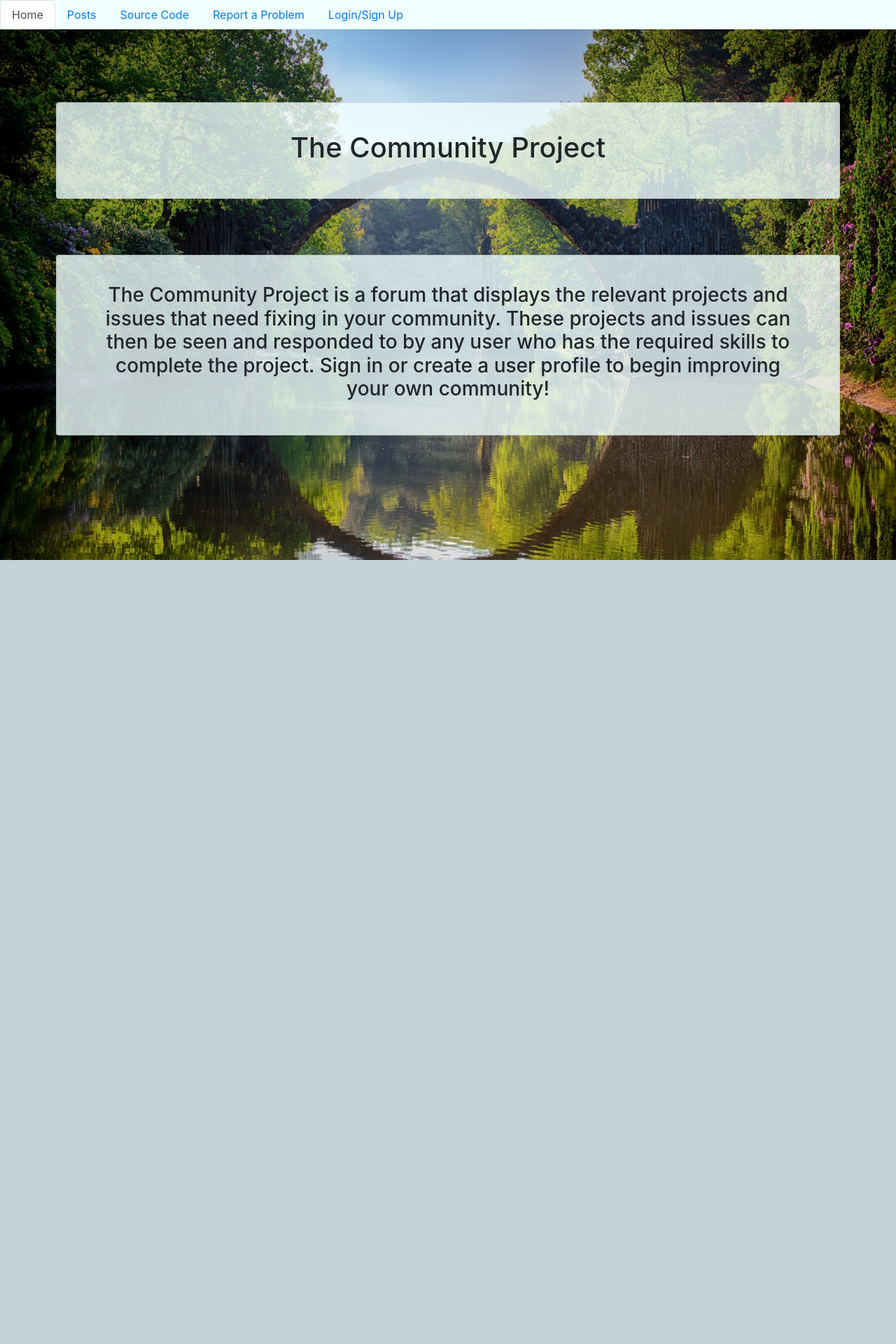
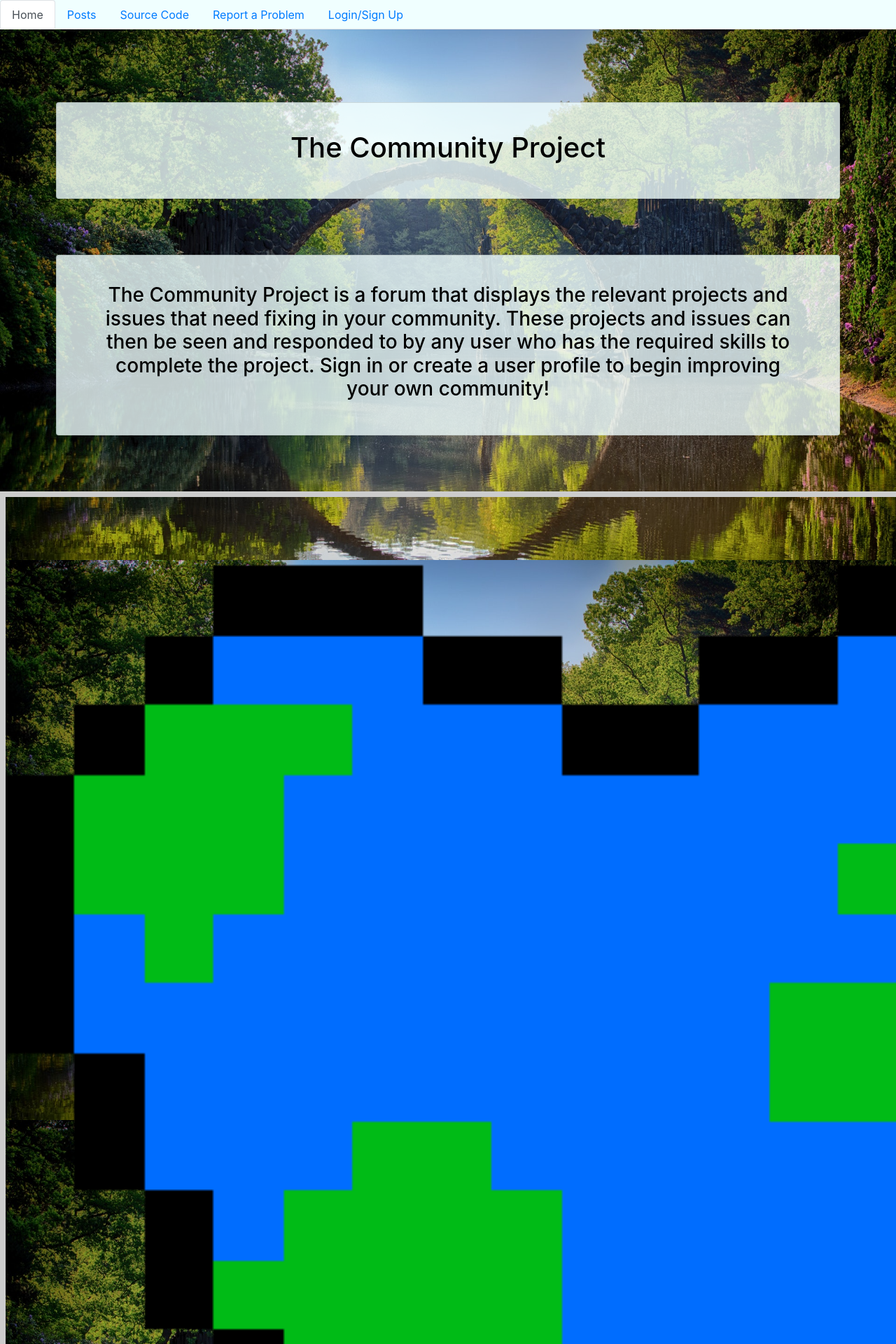
Before and after one commit to hd1867/CommunityProject, a Flask app: page / in a window 1280 px wide; the page is wider, and only the part inside the window is pictured. Shown: the top 1920 px of that part at 70% size. Before the commit the page ends 800 px from the top of that part, so only its background shows below. Run offline with Flask 2, Linux system fonts and the light colour scheme; some libraries are stand-ins or nearby versions.

Commit message:
Merge branch 'master' of https://github.com/hd1867/CommunityProject

```diff
--- a/static/css/base.css
+++ b/static/css/base.css
@@ -1,8 +1,8 @@
 
 hr {
     background-color: white;}
-body
-{background: url( "static/home-background.png") repeat 0 0;
+    body{background: url( "static/home-background.png") repeat 0 0;
+    color: black;
 }
 
 .wrapper {
@@ -33,6 +33,7 @@ body
     margin: 10vh;
     padding: 5vh;
     border-style: inset;
+    color: black;
 }
 
 button {
@@ -43,8 +44,20 @@ button {
     min-width: 200px;
     border-color: black;
     border-style: solid;
+    color: black;
 
+}
 
+.gallery{
+    margin 5vh;
+    border: 1vh solid #ccc;
+    float: left;
+    width: 1801px;
+}
+
+.gallery img{
+    width: 100%;
+    height: auto;
 }
 
 .btn-light {
@@ -55,6 +68,7 @@ button {
     display: flex;
     justify-content: center;
     width: auto;
+    color: black;
 }
 
 .form-holder .form-cell {
@@ -64,6 +78,7 @@ button {
     background-color: rgba(240, 255, 255, .8);
     padding: 3em;
     margin: 0 1em;
+    color: block;
 }
 
 .form-holder .form-cell input[type=text], .form-holder .form-cell input[type=password] {
--- a/templates/home.html
+++ b/templates/home.html
@@ -16,4 +16,17 @@
                                     Sign in or create a user profile to begin improving your own community!  </h3>
         </div>
     </div>
+    <div class="gallery">
+        <a target="_blank" href="static/CP_icon.png">
+            <img src="static/CP_icon.png" alt="CP"
+                 width="400" height="400">
+        </a>
+    </div>
+    <div class="gallery">
+        <a target="_blank" href="static/brick_hack6_logo.png">
+            <img src="static/CP_icon.png" alt="CP"
+                 width="400" height="400">
+        </a>
+    </div>
+
 {% endblock %}
```
Also changed, not shown: static/brick_hack6_logo.png (added).
